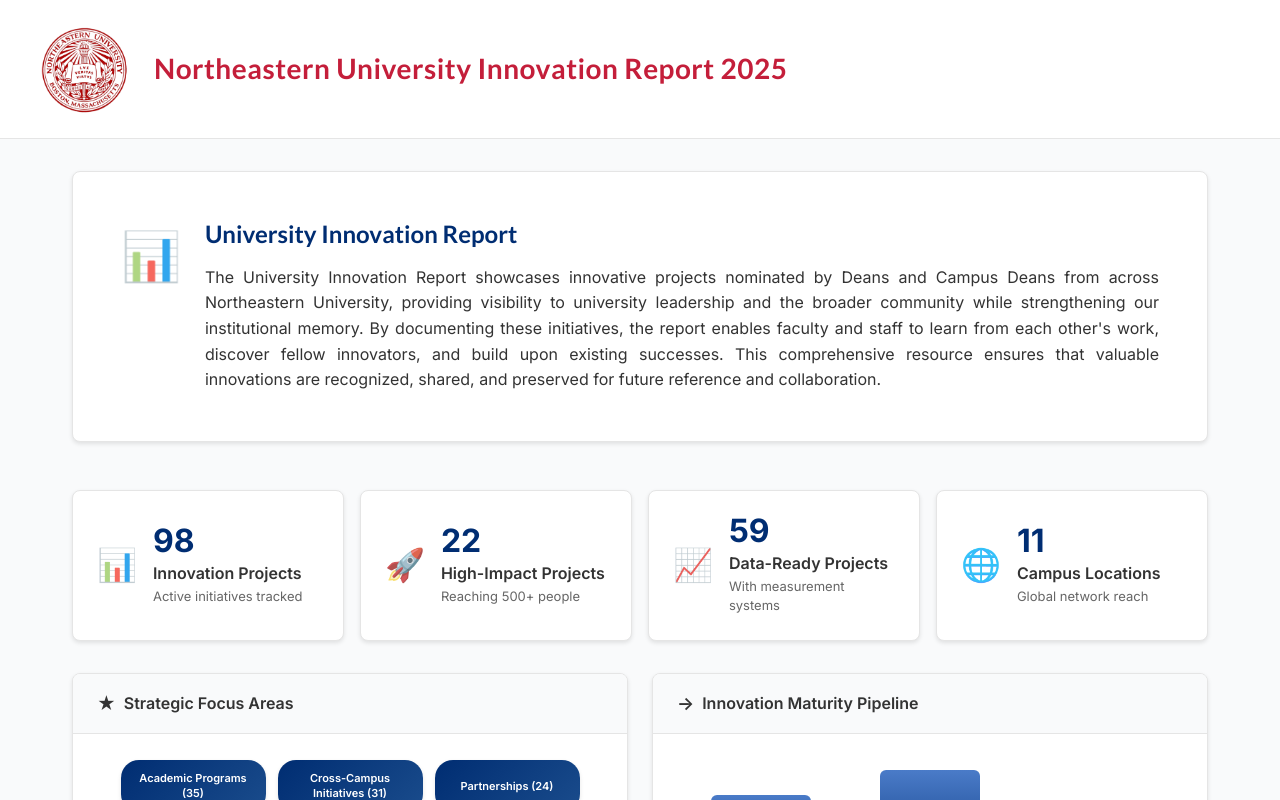
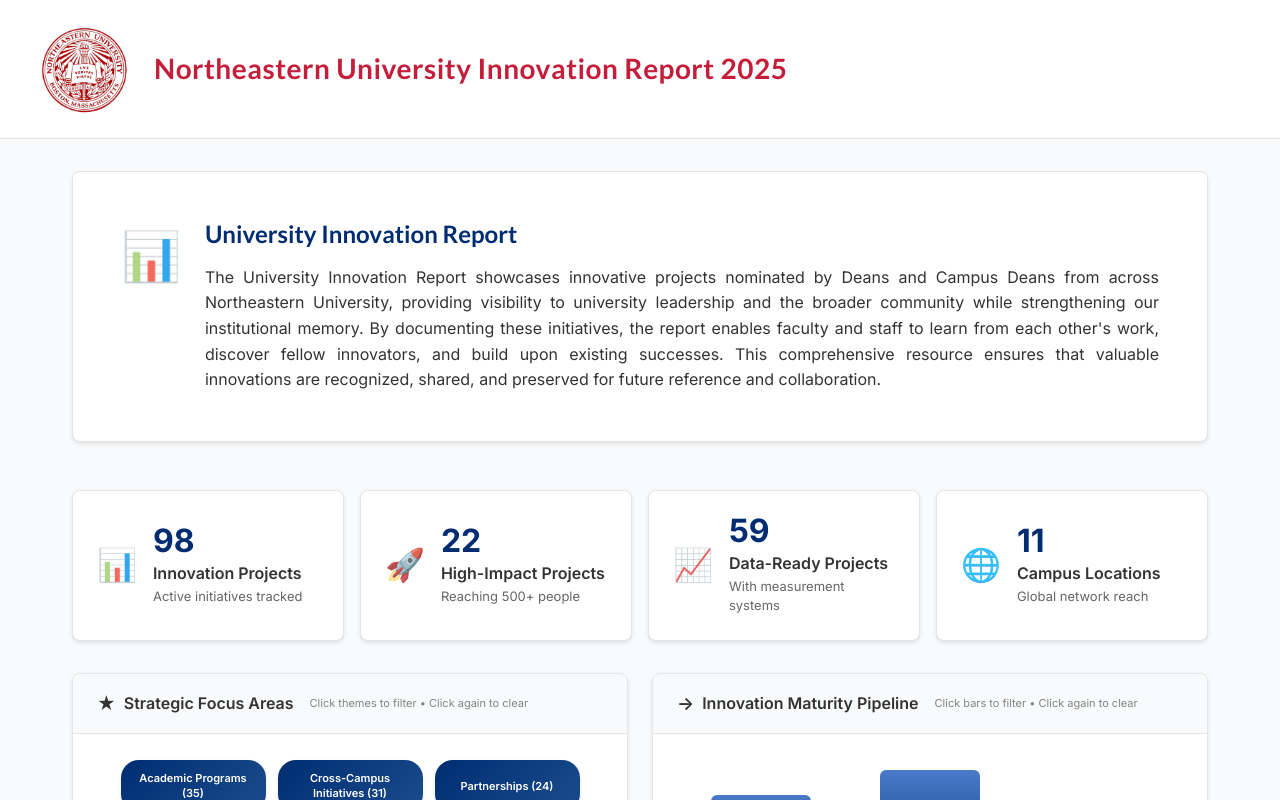
Before and after one commit to markynsai91/Northeastern_Innovation_dashboard, a React (Vite) app: page / in a window 1280 px wide. Shown: the top 800 px of the page. Built offline with nearby package versions, Linux system fonts and the light colour scheme.

Commit message:
Add filter hints to Strategic Focus Areas and Pipeline2

```diff
--- a/src/components/InsightsGrid.jsx
+++ b/src/components/InsightsGrid.jsx
@@ -22,6 +22,7 @@
           <div className="insight-title">
             <div className="insight-icon">★</div>
             Strategic Focus Areas
+            <div className="filter-hint">Click themes to filter • Click again to clear</div>
           </div>
         </div>
         <div className="insight-body">
@@ -40,6 +41,7 @@
           <div className="insight-title">
             <div className="insight-icon">→</div>
             Innovation Maturity Pipeline
+            <div className="filter-hint">Click bars to filter • Click again to clear</div>
           </div>
         </div>
         <div className="insight-body">
```
